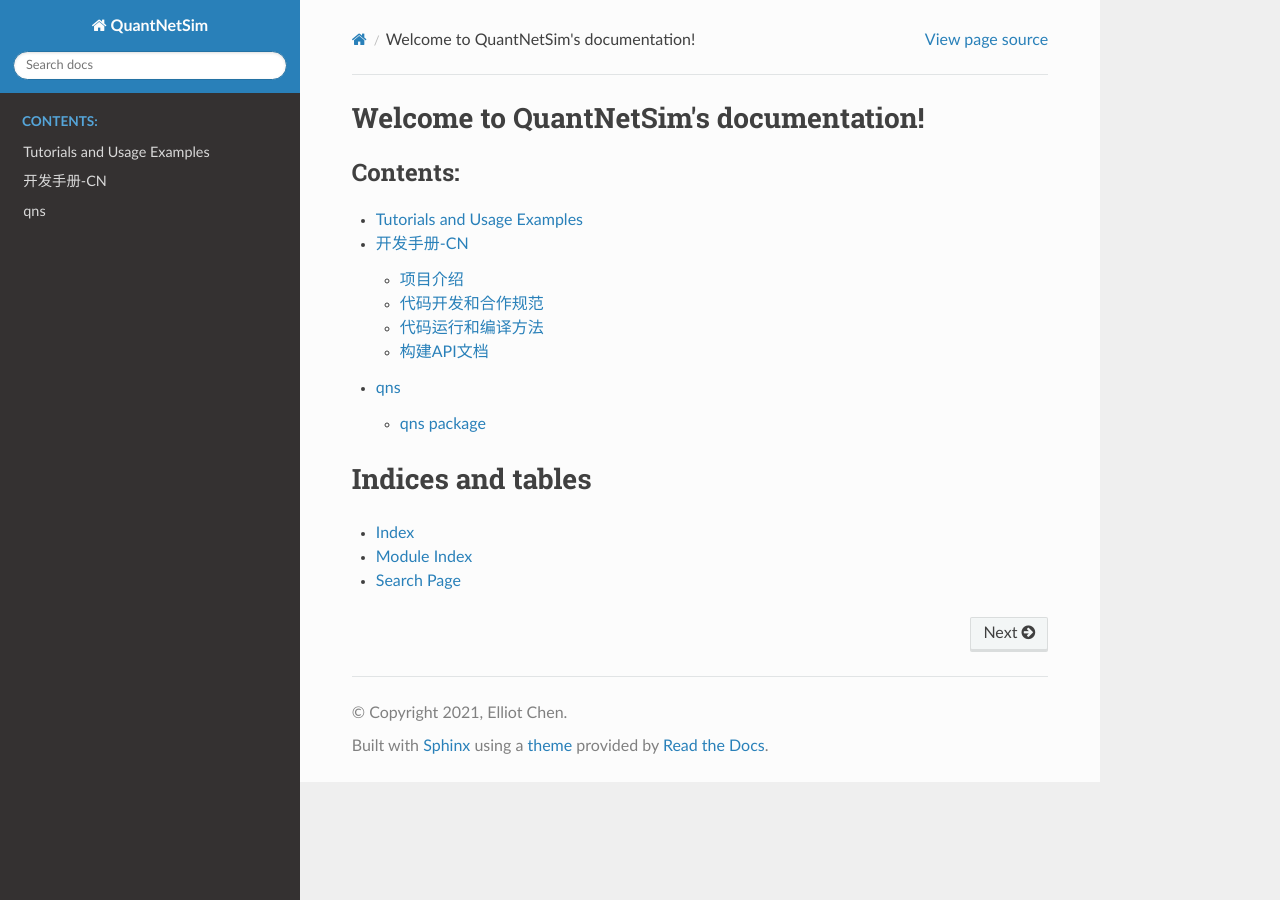
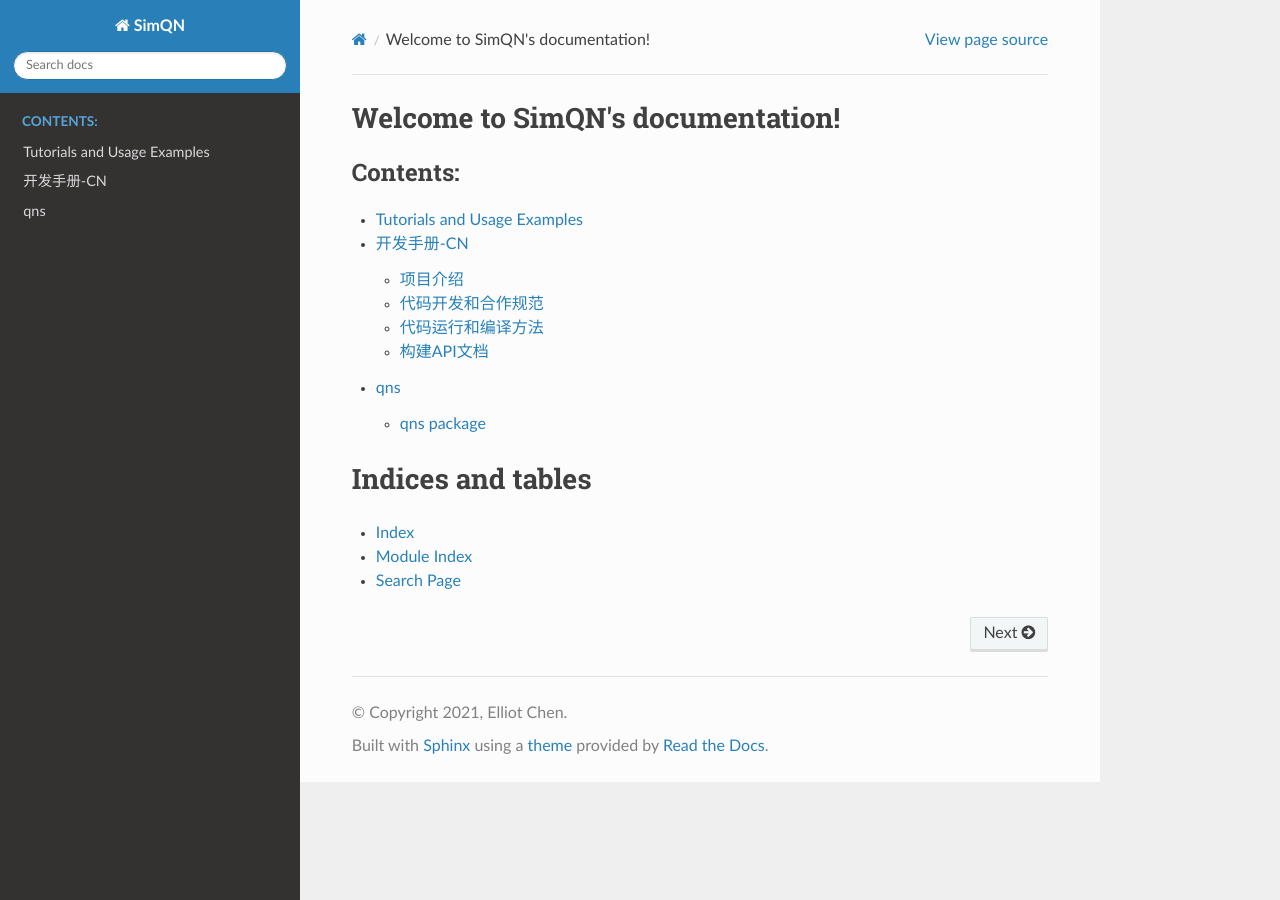
Before and after one commit to QNLab-USTC/SimQN, a Sphinx documentation site: the page built from docs/source/index.rst, in a window 1280 px wide. Built offline with Sphinx 7.4.7 and the Read the Docs theme 2.0.0, drawn with Linux system fonts in a browser that asks for light colours.

Commit message:
change name

```diff
--- a/docs/source/conf.py
+++ b/docs/source/conf.py
@@ -20,7 +20,7 @@ print(sys.path)
 
 # -- Project information -----------------------------------------------------
 
-project = 'QuantNetSim'
+project = 'SimQN'
 copyright = '2021, Elliot Chen'
 author = 'Elliot Chen'
 
--- a/docs/source/index.rst
+++ b/docs/source/index.rst
@@ -1,9 +1,9 @@
-.. QuantNetSim documentation master file, created by
+.. SimQN documentation master file, created by
    sphinx-quickstart on Mon Sep 13 11:28:47 2021.
    You can adapt this file completely to your liking, but it should at least
    contain the root `toctree` directive.
 
-Welcome to QuantNetSim's documentation!
+Welcome to SimQN's documentation!
 =======================================
 
 .. toctree::
```
Also changed, not shown: README.md (+5 -5 lines), 2 other files.
